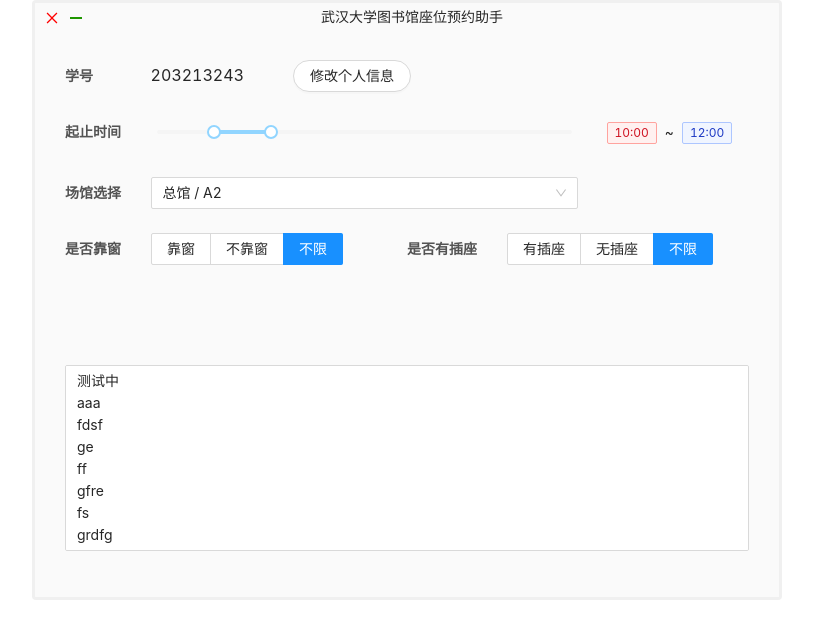
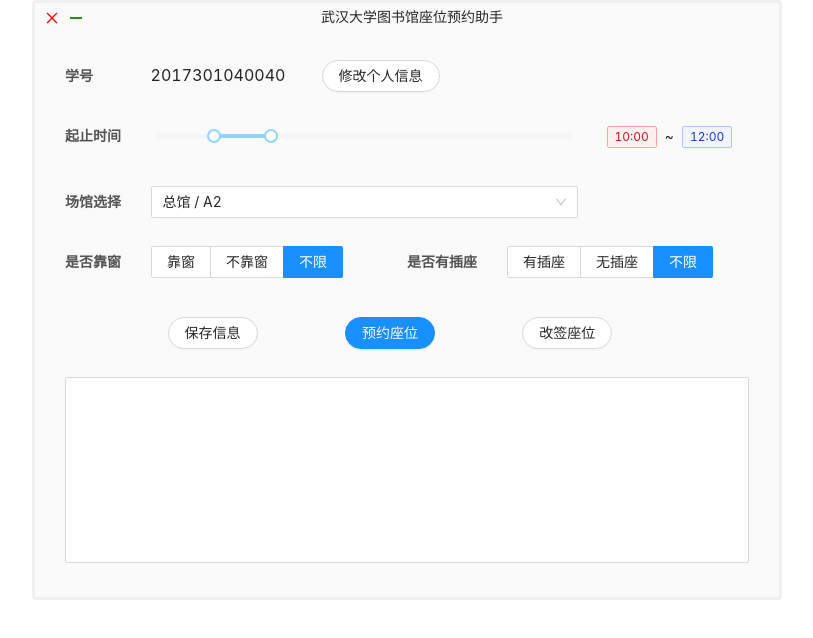
Before and after one commit to idocx/WHU-lib-res-frontend, a React (Create React App) app: page / in a window 1280 px wide. Shown: the top 638 px of the page, without its empty margins (233-1046 px from the left). Built offline with nearby package versions, Linux system fonts and the light colour scheme.

Commit message:
finish logic

```diff
--- a/public/electron.js
+++ b/public/electron.js
@@ -4,8 +4,6 @@ let mainWindow;
 
 function createWindow () {
   mainWindow = new BrowserWindow({
-    width: 750,
-    height: 600,
     resizable: false,
     transparent: true,
     hasShadow: false,
--- a/src/app.jsx
+++ b/src/app.jsx
@@ -1,4 +1,4 @@
-import React from "react";
+import React, { useState } from "react";
 
 import { Form } from "antd";
 
@@ -11,7 +11,7 @@ import ResTimeSlider from "./time";
 import LibRoomCascader from "./libRoom";
 import SeatOptionRadios from "./seatOption";
 import OperationButtons from "./operationButton";
-import NoticeArea from "./noticeArea";
+import NoticeArea, { limitLength } from "./noticeArea";
 
 const FormItem = Form.Item;
 
@@ -21,7 +21,7 @@ const AppBody = styled.div`
   height: 570px;
   flex-direction: column;
   justify-content: space-between;
-  padding: 30px;
+  padding: 30px 30px 10px 30px;
   background-color: #fafafa;
   border: 3px solid #f0f0f0;
   border-radius: 0 0 4px 4px;
@@ -37,8 +37,8 @@ const AppBody = styled.div`
 
 const defaultValues = {
   userInfo: {
-    username: "203213243",
-    password: ""
+    username: "2017301040040",
+    password: null
   },
   startEndTime: {
     startTime: 600,
@@ -99,12 +99,21 @@ function getDefaultValue() {
 
 export default function App() {
   const defaultValues = getDefaultValue();
+  const [ text, setText ] = useState("");
+
+  const writeMessage = (message) => {
+    setText(text + (text.trim() ? "\n" : "") + message);
+  }
+
   const handleFinish = (values) => {
     console.log(values);
+    writeMessage(JSON.stringify(values));
   }
-  var text = "测试中\naaa\nfdsf\nge\nff\ngfre\nfs\ngrdfg\ngfdg\ngd"
+
+  const [ form ] = Form.useForm();
   return (
       <Form
+        form={form}
         initialValues={defaultValues}
         onFinish={handleFinish}
       >
--- a/src/noticeArea.jsx
+++ b/src/noticeArea.jsx
@@ -6,13 +6,21 @@ import "antd/dist/antd.css";
 
 const { TextArea } = Input;
 
-export default function NoticeArea( { text, id } ) {
+const maxLineNumber = 10,
+      maxCharNumber = 1,
+      lineLimit = new RegExp("([^\\n]*\\n){0," + maxLineNumber + "}\\n?$", "mgs"),
+      charLimit = new RegExp(".{0," + maxCharNumber + "}$", "mgs");
+
+export function limitLength(text) {
+  return text.match(lineLimit)[0].match(charLimit)[0];
+}
+
+export default function NoticeArea({ text, id }) {
   return (
     <TextArea
       readOnly
       id={id}
       value={text}
-      rows={8}
       autoSize={{
         minRows: 8,
         maxRows: 8
--- a/src/operationButton.jsx
+++ b/src/operationButton.jsx
@@ -9,51 +9,48 @@ import styled from "styled-components";
 const Buttons = styled.div`
   display: flex;
   display: --webkit-flex;
-  margin: 20px 20% 0 15%;
+  margin: 10px 20% 0 15%;
   justify-content: space-between;
 `;
 
-function OperationButton (props) {
-  return (
-    <Button
-      {...props}
-      onClick={() => props.onChange(props.value)}
-    >
-      {props.label}
-    </Button>
-  )
-}
-
 export default function OperationButtons({ id, onChange }) {
-  const operations = [
-    {
-      htmlType: "submit",
-      type: "secondary",
-      value: "save",
-    },
-    {
-      htmlType: "submit",
-      type: "primary",
-      value: "reserve",
-    },
-    {
-      htmlType: "submit",
-      type: "secondary",
-      value: "change",
-    }
-  ]
   return (
     <Buttons size={50} id={id}>
-      {
-        operations.map(operation => (
-          <OperationButton
-            {...operation}
-            shape="round"
-            onChange={onChange}
-            key={operation.value}
-          />
-        ))
-      }
+      <Button
+        type="secondary"
+        htmlType="submit"
+        shape="round"
+        value="save"
+        onClick={() => {
+          onChange("save")
+        }}
+      >
+        保存信息
+      </Button>
+
+      <Button
+        type="primary"
+        htmlType="submit"
+        shape="round"
+        value="reserve"
+        onClick={() => {
+          onChange("reserve")
+        }}
+      >
+        预约座位
+      </Button>
+
+      <Button
+        type="secondary"
+        htmlType="submit"
+        shape="round"
+        value="change"
+        onClick={() => {
+          onChange("change")
+        }}
+      >
+        改签座位
+      </Button>
     </Buttons>
   )
 }
--- a/src/time.jsx
+++ b/src/time.jsx
@@ -34,20 +34,24 @@ export default function ResTimeSlider({ value, id, onChange }) {
     endTime: maxTime > value.endTime ? value.endTime : maxTime
   }
 
-  const [ value_, updateValue ] = useState([ value.startTime, value.endTime ])
+  const [ value_, setValue ] = useState([ value.startTime, value.endTime ])
 
   const handleChange = values => {
-    updateValue(values)
+    setValue(values)
     onChange({ startTime: values[0], endTime: values[1] });
   }
 
   const handleAfterChange = values => {
+    // when startTime === endTime
     if (values[0] === values[1]) {
+
       if (values[1] <= maxTime - 30) {
-        updateValue( [values[0], values[1] + 30]);
-      } else if (values[0] >= minTime + 30) {
-        updateValue( [values[0] - 30, values[1]]);
+        values[1] += 30;
       }
+      else if (values[0] >= minTime + 30) {
+        values[0] -= 30;
+      }
+      handleChange(values);
     };
   }
   return (
--- a/src/userInfo.jsx
+++ b/src/userInfo.jsx
@@ -28,11 +28,11 @@ function UserInfoDescription({ username, openEditDrawer }) {
         <Col span={3}>
           {username}
         </Col>
-        <Col xs={2} offset={2}>
+        <Col xs={2} offset={3}>
           <Button
             type="secondary"
+            shape="round"
             onClick={openEditDrawer}
-            shape={"round"}
           >
             修改个人信息
           </Button>
```
Also changed, not shown: src/index.jsx (line endings or trailing spaces).
